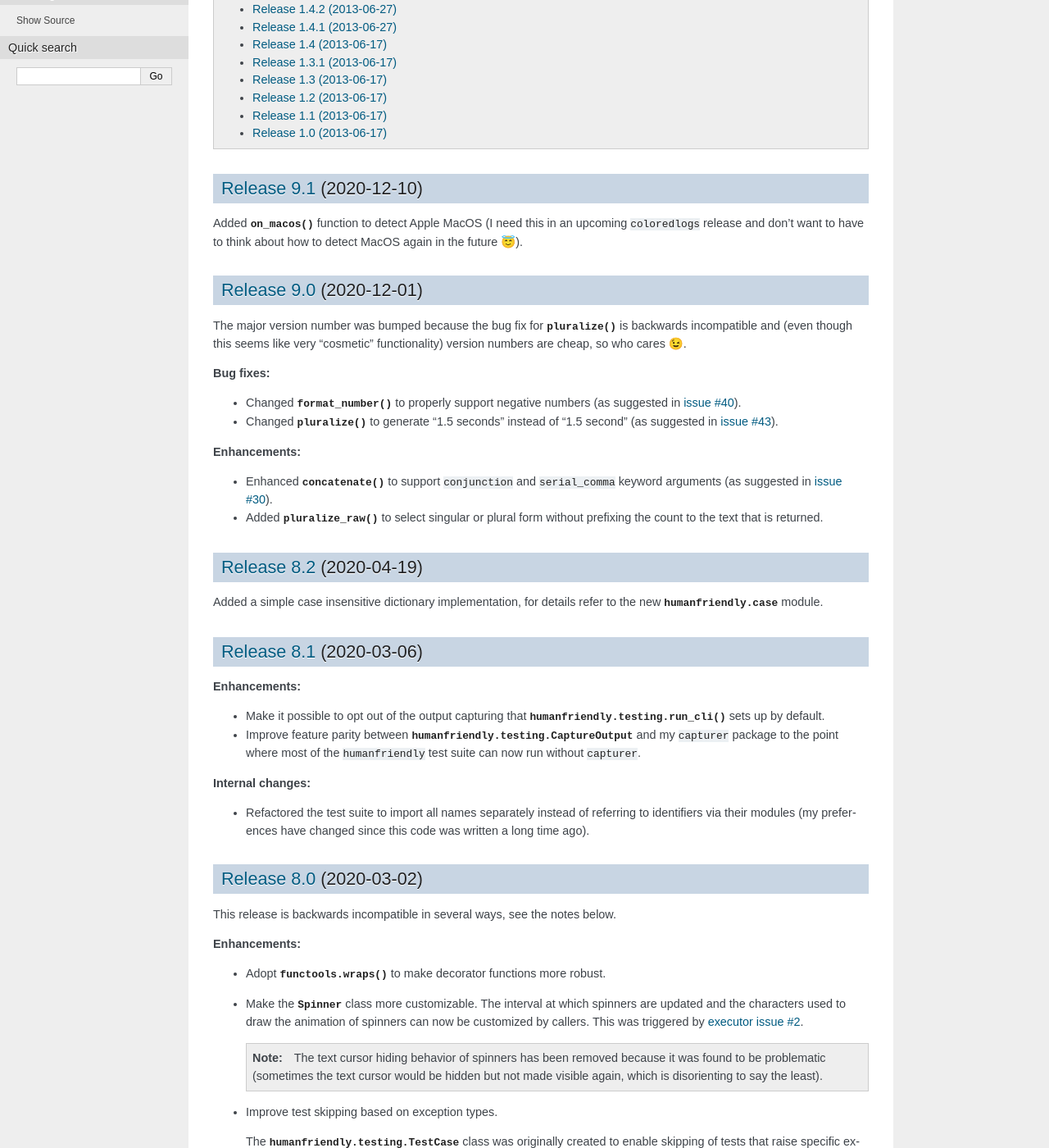
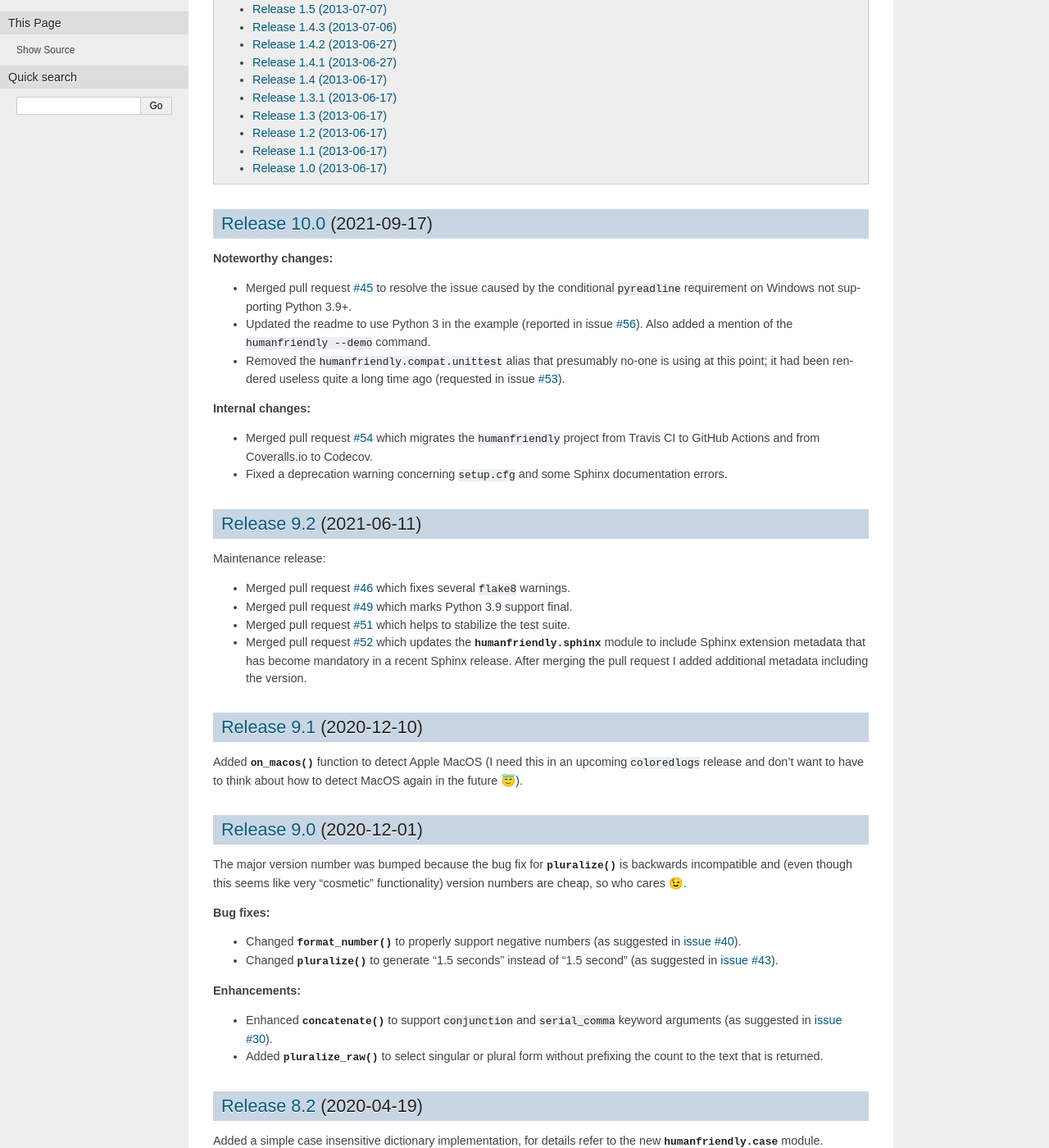
Before and after one commit to pexip/os-humanfriendly, a Sphinx documentation site: the page built from docs/changelog.rst, in a window 1280 px wide and 1400 px high, scrolled down 2866 px. Shown: the whole window at 82% size. Built offline with Sphinx 7.4.7, drawn with Linux system fonts in a browser that asks for light colours; cross-references to code outside the pages are shown as plain code; some of the changed text lies outside the part shown.

Commit message:
Import Upstream version 10.0

```diff
--- a/CHANGELOG.rst
+++ b/CHANGELOG.rst
@@ -10,6 +10,57 @@ Changelog`_. This project adheres to `semantic versioning`_.
 
 .. _Keep a Changelog: http://keepachangelog.com/
 .. _semantic versioning: http://semver.org/
+
+`Release 10.0`_ (2021-09-17)
+----------------------------
+
+**Noteworthy changes:**
+
+- Merged pull request `#45`_ to resolve the issue caused by the conditional
+  :pypi:`pyreadline` requirement on Windows not supporting Python 3.9+.
+
+- Updated the readme to use Python 3 in the example (reported in issue `#56`_).
+  Also added a mention of the ``humanfriendly --demo`` command.
+
+- Removed the ``humanfriendly.compat.unittest`` alias that presumably no-one is
+  using at this point; it had been rendered useless quite a long time ago
+  (requested in issue `#53`_).
+
+**Internal changes:**
+
+- Merged pull request `#54`_ which migrates the :pypi:`humanfriendly` project
+  from Travis CI to GitHub Actions and from Coveralls.io to Codecov.
+
+- Fixed a deprecation warning concerning ``setup.cfg`` and some Sphinx
+  documentation errors.
+
+.. _Release 10.0: https://github.com/xolox/python-humanfriendly/compare/9.2...10.0
+.. _#45: https://github.com/xolox/python-humanfriendly/pull/45
+.. _#53: https://github.com/xolox/python-humanfriendly/issues/53
+.. _#54: https://github.com/xolox/python-humanfriendly/pull/54
+.. _#56: https://github.com/xolox/python-humanfriendly/issues/56
+
+`Release 9.2`_ (2021-06-11)
+---------------------------
+
+Maintenance release:
+
+- Merged pull request `#46`_ which fixes several :pypi:`flake8` warnings.
+
+- Merged pull request `#49`_ which marks Python 3.9 support final.
+
+- Merged pull request `#51`_ which helps to stabilize the test suite.
+
+- Merged pull request `#52`_ which updates the :mod:`humanfriendly.sphinx`
+  module to include Sphinx extension metadata that has become mandatory in a
+  recent Sphinx release. After merging the pull request I added additional
+  metadata including the version.
+
+.. _Release 9.2: https://github.com/xolox/python-humanfriendly/compare/9.1...9.2
+.. _#46: https://github.com/xolox/python-humanfriendly/pull/46
+.. _#49: https://github.com/xolox/python-humanfriendly/pull/49
+.. _#51: https://github.com/xolox/python-humanfriendly/pull/51
+.. _#52: https://github.com/xolox/python-humanfriendly/pull/52
 
 `Release 9.1`_ (2020-12-10)
 ---------------------------
--- a/docs/conf.py
+++ b/docs/conf.py
@@ -32,7 +32,7 @@ master_doc = 'index'
 
 # General information about the project.
 project = 'humanfriendly'
-copyright = '2020, Peter Odding'
+copyright = '2021, Peter Odding'
 
 # The version info for the project you're documenting, acts as replacement for
 # |version| and |release|, also used in various other places throughout the
--- a/humanfriendly/__init__.py
+++ b/humanfriendly/__init__.py
@@ -1,7 +1,7 @@
 # Human friendly input/output in Python.
 #
 # Author: Peter Odding <peter@peterodding.com>
-# Last Change: December 10, 2020
+# Last Change: September 17, 2021
 # URL: https://humanfriendly.readthedocs.io
 
 """The main module of the `humanfriendly` package."""
@@ -51,7 +51,7 @@ __all__ = (
 )
 
 # Semi-standard module versioning.
-__version__ = '9.1'
+__version__ = '10.0'
 
 # Named tuples to define units of size.
 SizeUnit = collections.namedtuple('SizeUnit', 'divider, symbol, name')
--- a/requirements-tests.txt
+++ b/requirements-tests.txt
@@ -1,6 +1,6 @@
 # Test suite requirements.
 capturer >= 2.1
-coloredlogs >= 2.0
+coloredlogs >= 15.0.1
 docutils >= 0.15
 mock >= 3.0.5
 pytest >= 3.0.7
--- a/requirements-travis.txt
+++ b/requirements-travis.txt
@@ -1,3 +1,5 @@
 --requirement=requirements-checks.txt
 --requirement=requirements-tests.txt
 coveralls
+# Dependency of coveralls:
+cryptography < 3; python_version == '2.7' and platform_python_implementation == "PyPy"
--- a/setup.cfg
+++ b/setup.cfg
@@ -2,5 +2,5 @@
 # distribution archives to PyPI (the Python package index)
 # that are compatible with Python 2 as well as Python 3.
 
-[wheel]
+[bdist_wheel]
 universal=1
```
Also changed, not shown: README.rst (+22 -13 lines), docs/api.rst (+5 -2 lines), setup.py (+11 -10 lines), .travis.yml (deleted), LICENSE.txt, 7 other files.
